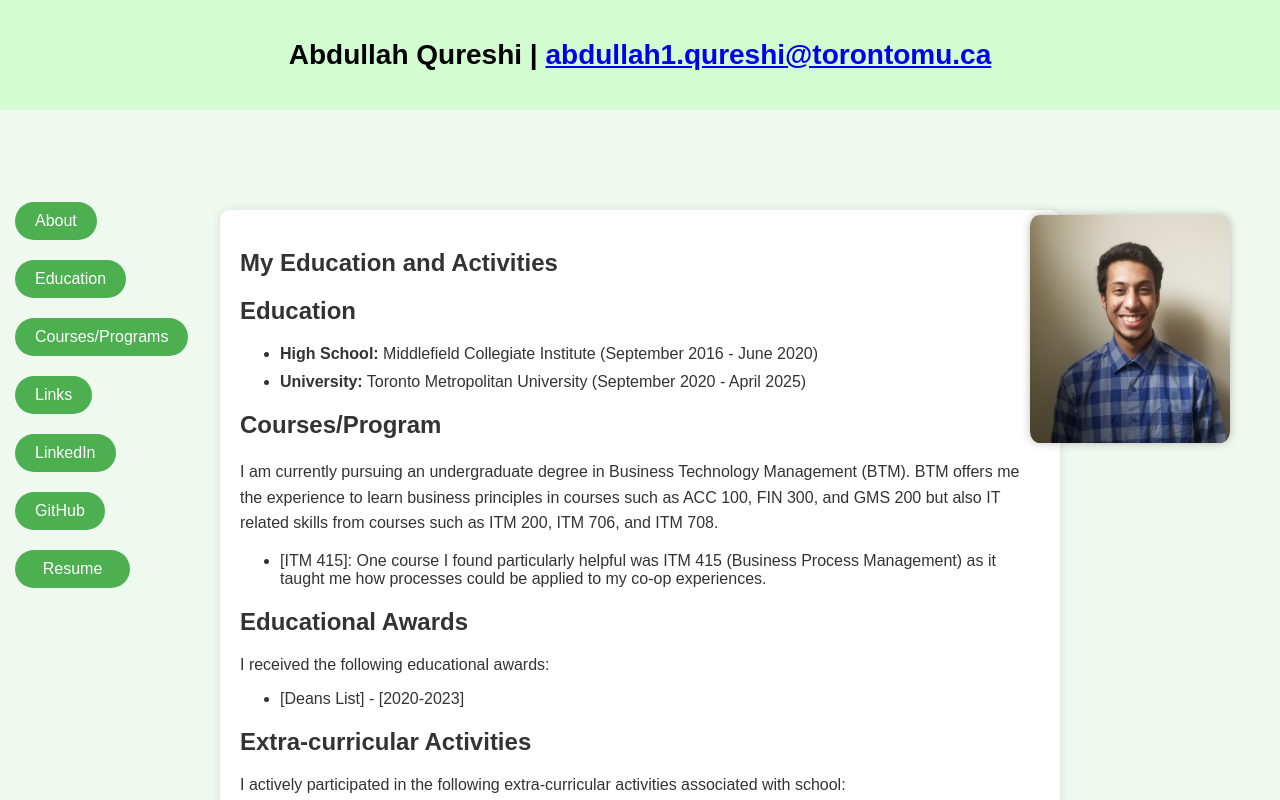
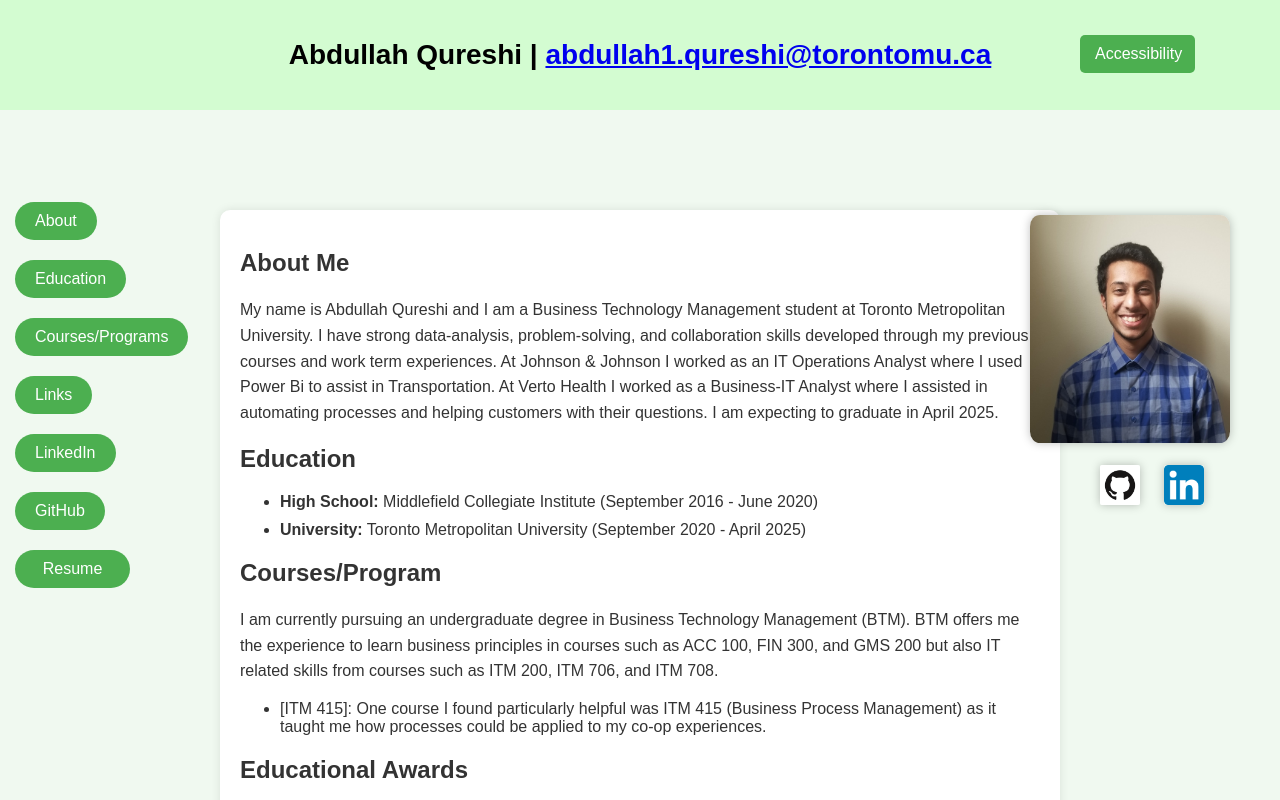
Before and after one commit to abdullahqureshitmu1/abdullahqureshitmu1.github.io, a plain HTML site: page abdullahqureshitmu1.html in a window 1280 px wide. Shown: the top 800 px of the page. Drawn offline with Linux system fonts and the light colour scheme.

Commit message:
Update abdullahqureshitmu1.html

```diff
--- a/abdullahqureshitmu1.html
+++ b/abdullahqureshitmu1.html
@@ -10,6 +10,14 @@
 
 <body>
     <header>
+        <div class="accessibility-dropdown">
+            <button class="accessibility-button">Accessibility</button>
+            <div class="accessibility-content">
+                <button id="increaseFontButton">Increase Font Size</button>
+                <button id="decreaseFontButton">Decrease Font Size</button>
+                <button id="darkModeButton">Dark Mode</button>
+            </div>
+        </div>
         <h1>Abdullah Qureshi | <a href="mailto:abdullah1.qureshi@torontomu.ca">abdullah1.qureshi@torontomu.ca</a></h1>
     </header>
     <nav class="navigation">
@@ -23,11 +31,16 @@
         </ul>
     </nav>
     <main>
+
         <!-- Content for the First Menu -->
-        <section class="content" id="LinkedIn/Github">
+        <section class="content" id="About">
+            <!-- Education Section -->
+            <h2>About Me</h2>
+            <p>
+                My name is Abdullah Qureshi and I am a Business Technology Management student at Toronto Metropolitan University. I have strong data-analysis, problem-solving, and collaboration skills developed through my previous courses and work term experiences. At Johnson & Johnson I worked as an IT Operations Analyst where I used Power Bi to assist in Transportation. At Verto Health I worked as a Business-IT Analyst where I assisted in automating processes and helping customers with their questions. I am expecting to graduate in April 2025.
+            </p>
         </section>
 
-        <h2>My Education and Activities</h2>
         <section class="content" id="Education">
             <!-- Education Section -->
             <h2>Education</h2>
@@ -82,8 +95,11 @@
                 </tr>
             </table>
         </section>
-        <img src="pp.jpg" alt="profilepic">
+
     </main>
+    <img src="pp.jpg" alt="profilepic">
+    <a href="https://github.com/abdullahqureshitmu1" target="_blank" class="social-icon"><img src="github.png" alt="GitHub"></a>
+    <a href="https://www.linkedin.com/in/abdullahqureshi551" target="_blank" class="social-icon"><img src="link.png" alt="LinkedIn"></a>
     <script src="java.js"></script>
 
 </body>
```
